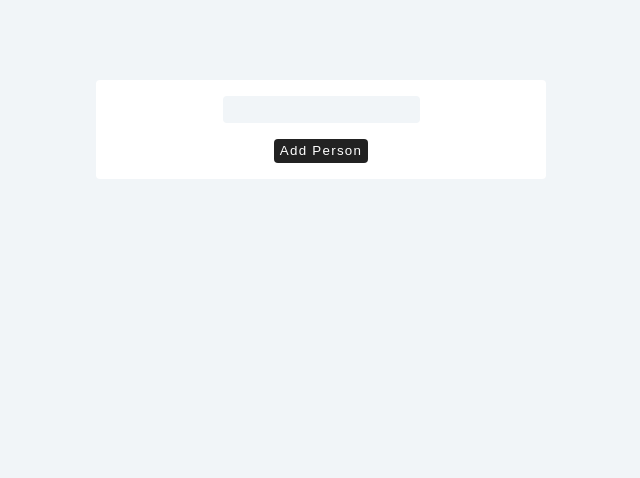
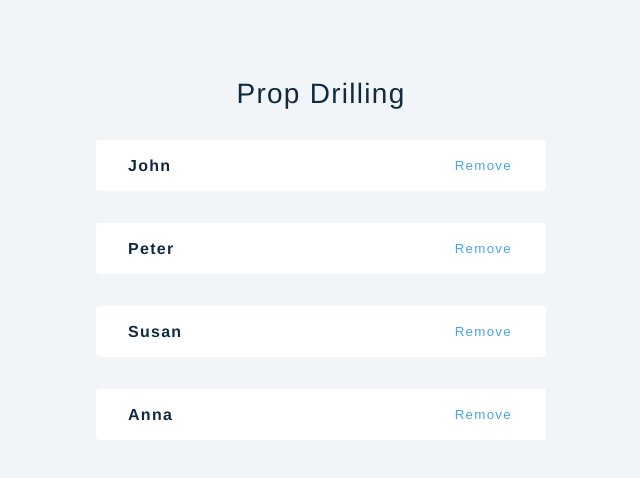
Before and after one commit to locaulker/react-advanced-v18, a React (Create React App) app: page / in a window 1280 px wide. Shown: the top 478 px of the page, without its empty margins (319-959 px from the left). Built offline with nearby package versions, Linux system fonts and the light colour scheme.

Commit message:
demonstrated prop drilling

```diff
--- a/src/App.js
+++ b/src/App.js
@@ -1,5 +1,5 @@
 import React from "react"
-import Setup from "./tutorial/06-useReducer/setup"
+import Setup from "./tutorial/07-prop-drilling/setup/1-prop-drilling"
 
 function App() {
   return (
--- a/src/index.css
+++ b/src/index.css
@@ -99,7 +99,7 @@
 }
 h3 {
   font-size: 1.25rem;
-  font-weight: 400;
+  font-weight: 300;
 }
 h4 {
   font-size: 0.875rem;
--- a/src/tutorial/07-prop-drilling/setup/1-prop-drilling.js
+++ b/src/tutorial/07-prop-drilling/setup/1-prop-drilling.js
@@ -1,10 +1,48 @@
-import React, { useState } from 'react';
+import React, { useState } from "react"
+import { data } from "../../../data"
 
 // more components
 // fix - context api, redux (for more complex cases)
 
 const PropDrilling = () => {
-  return <h2>prop drilling</h2>;
-};
+  const [people, setPeople] = useState(data)
+  const removePerson = id => {
+    setPeople(people => {
+      return people.filter(person => person.id !== id)
+    })
+  }
 
-export default PropDrilling;
+  return (
+    <section className="section-center">
+      <h3>Prop Drilling</h3>
+      <List people={people} removePerson={removePerson} />
+    </section>
+  )
+}
+
+const List = ({ people, removePerson }) => {
+  return (
+    <>
+      {people.map(person => {
+        return (
+          <SinglePerson
+            key={person.id}
+            {...person}
+            removePerson={removePerson}
+          />
+        )
+      })}
+    </>
+  )
+}
+
+const SinglePerson = ({ id, name, removePerson }) => {
+  return (
+    <div className="item">
+      <h4>{name}</h4>
+      <button onClick={() => removePerson(id)}>Remove</button>
+    </div>
+  )
+}
+
+export default PropDrilling
```
